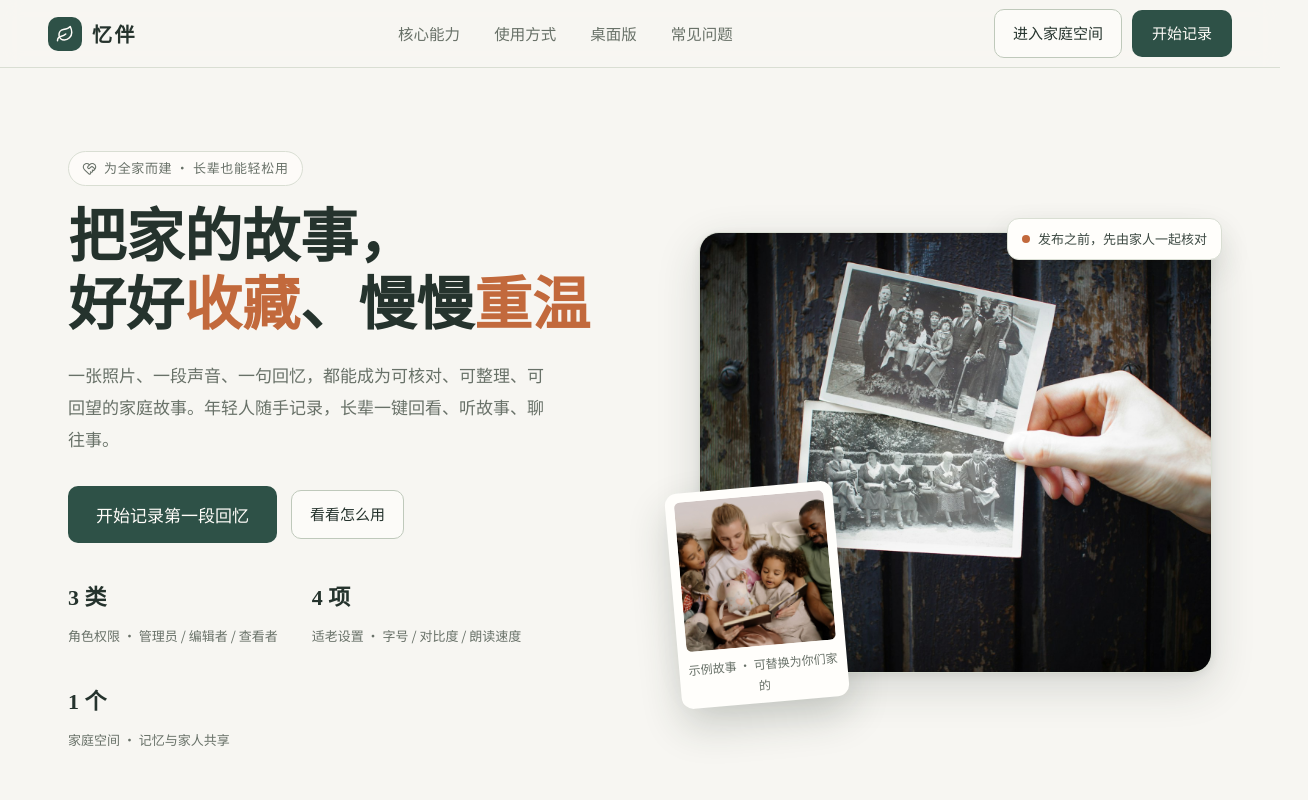
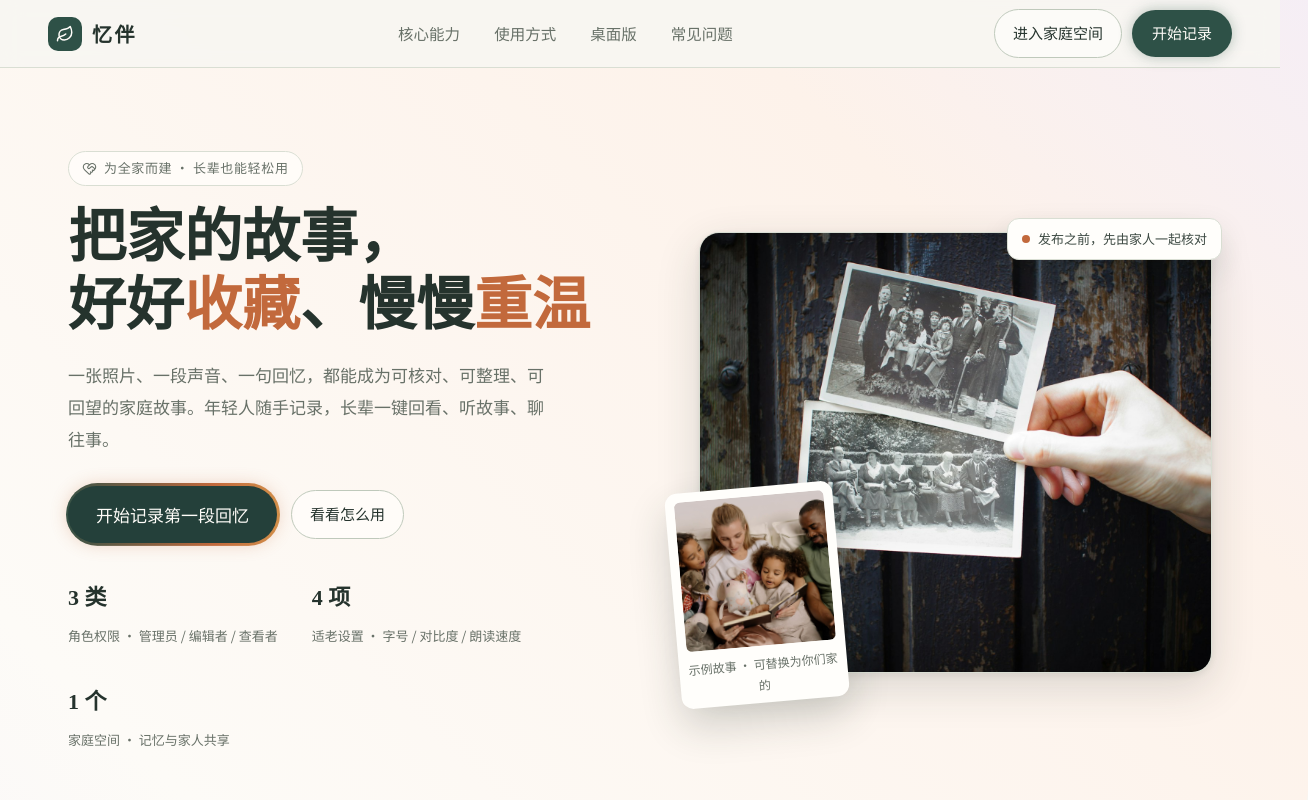
Before and after one commit to Sunxianshengai/yiban, a Next.js app: page / in a window 1280 px wide. Shown: the top 800 px of the page, 1308 px wide, since content can reach past the window. Built offline with nearby package versions, Linux system fonts and the light colour scheme; no server answers.

Commit message:
style(落地页):familia 风格增强——流动渐变首屏、入场动画、极光描边胶囊 CTA、行动区流动底（纯 CSS，保留品牌色与既有结构）

```diff
--- a/app/globals.css
+++ b/app/globals.css
@@ -1303,6 +1303,37 @@ body:has(.main-content[data-role="viewer"]) .settings-info .btn{display:none!imp
   .landing-footer-grid{grid-template-columns:1fr}
 }
 
+/* ---------- 落地页 familia 风格增强（流动渐变 / 发光胶囊 / 入场动画） ---------- */
+@keyframes landing-flow{0%{background-position:0% 50%}50%{background-position:100% 50%}100%{background-position:0% 50%}}
+@keyframes landing-rise{0%{transform:translateY(36px) skewY(1.2deg);opacity:0}100%{transform:translateY(0) skewY(0);opacity:1}}
+@keyframes landing-floatup{0%{transform:translateY(70px);opacity:0}100%{transform:translateY(0);opacity:1}}
+/* 首屏：流动渐变背景 + 入场三件套 */
+.landing-hero{position:relative;isolation:isolate}
+.landing-hero::before{content:"";position:absolute;inset:-88px -48px 0;border-radius:0 0 48px 48px;z-index:-1;
+  background:linear-gradient(45deg,#EFEBFE,#FDFBF7 45%,#FDF2EA 75%,#EFEBFE);background-size:200% 200%;
+  animation:landing-flow 14s ease-in-out infinite}
+.landing-hero-copy{animation:landing-rise .9s cubic-bezier(.2,.7,.2,1) both}
+.landing-hero-visual{animation:landing-floatup 1s .15s cubic-bezier(.2,.7,.2,1) both}
+/* 按钮：全胶囊 + 品牌辉光 */
+.landing-cta,.landing-ghost,.landing-btn-light,.landing-btn-outline{border-radius:999px}
+.landing-cta{box-shadow:0 0 14px color-mix(in srgb,var(--brand) 34%,transparent);transition:background .16s,box-shadow .16s,transform .16s}
+.landing-cta:hover{transform:translateY(-1px);box-shadow:0 0 22px color-mix(in srgb,var(--brand) 46%,transparent)}
+/* 首屏主 CTA：深色胶囊 + 流动极光描边 */
+.landing-cta.big{position:relative;isolation:isolate;background:var(--brand-strong);border-radius:999px}
+.landing-cta.big::before{content:"";position:absolute;inset:-2.5px;border-radius:999px;z-index:-2;
+  background:linear-gradient(90deg,var(--brand),var(--terracotta),#E8C55E,var(--brand));background-size:220% 100%;
+  animation:landing-flow 6s linear infinite;filter:blur(.5px)}
+.landing-cta.big::after{content:"";position:absolute;inset:0;border-radius:999px;z-index:-1;background:var(--brand-strong)}
+.landing-cta.big{box-shadow:0 0 18px color-mix(in srgb,var(--terracotta) 32%,transparent)}
+/* 结尾行动区：流动渐变底 + 白色发光胶囊 */
+.landing-final{background:linear-gradient(135deg,var(--brand-strong),var(--brand) 55%,#3D6354);background-size:200% 200%;
+  animation:landing-flow 16s ease-in-out infinite}
+.landing-btn-light{box-shadow:0 0 14px rgba(255,255,255,.35);transition:transform .16s,box-shadow .16s}
+.landing-btn-light:hover{transform:translateY(-1px);box-shadow:0 0 24px rgba(255,255,255,.5)}
+@media(prefers-reduced-motion:reduce){
+  .landing-hero::before,.landing-cta.big::before,.landing-final{animation:none}
+}
+
 /* ---------- 打印 / 动效 ---------- */
 @media print{
   .sidebar,.topbar,.growth-tabs,.growth-picker,.yearbook-pick,.yearbook-actions,
```
